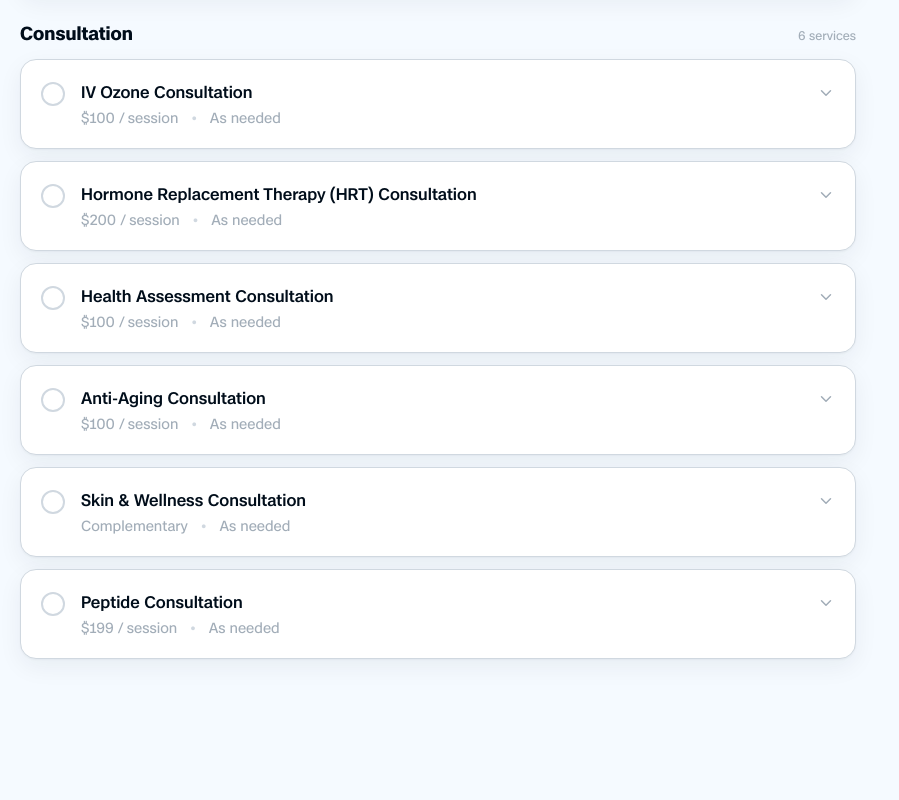
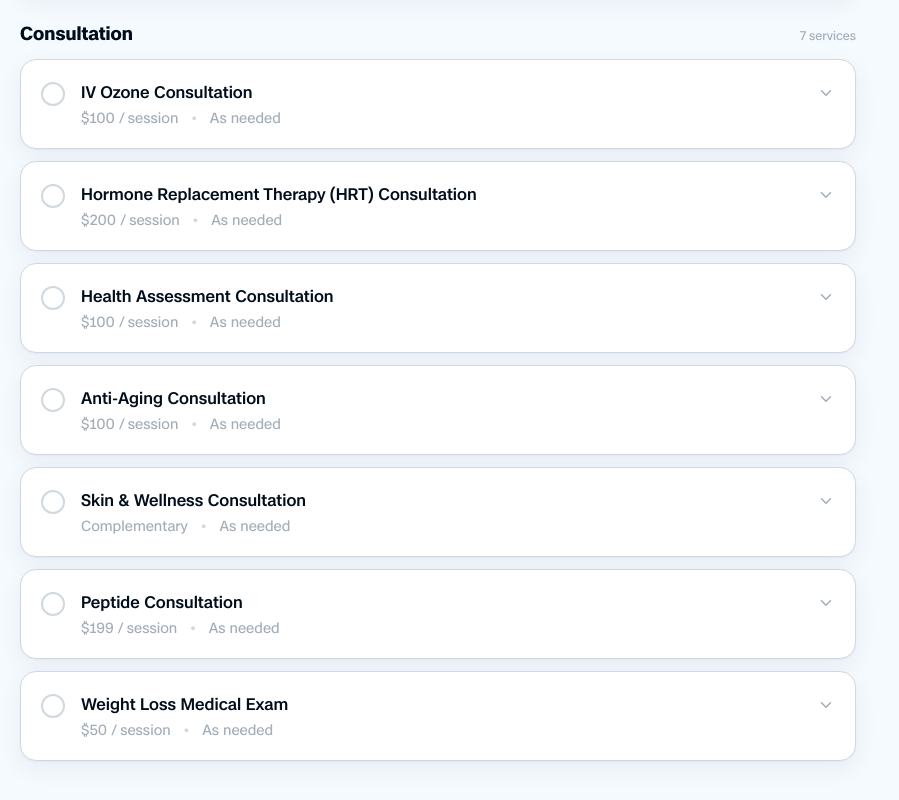
Before and after one commit to lailamoov/consultapp, a React (Vite) app: page / in a window 1280 px wide. Shown: the part 3702-4502 px from the top of the page, without its empty margins (0-899 px from the left). Before the commit the page ends 4401 px from the top, so only its background shows below. Built offline with nearby package versions, Linux system fonts and the light colour scheme.

Commit message:
Add Weight Loss Medical Exam consultation ($50)
Same treatment as the other 6 consultations: single session, no
custom price override.

```diff
--- a/src/data/services.ts
+++ b/src/data/services.ts
@@ -764,6 +764,23 @@ export const services: Service[] = [
     },
     standardBenefit: 'A personalized evaluation of your health history and goals to determine which peptide therapy, if any, is right for you.',
   },
+  {
+    id: 'weight-loss-medical-exam',
+    categoryId: 'consultation',
+    name: 'Weight Loss Medical Exam',
+    availability: 'all',
+    timingKey: null,
+    hideSessionQuantity: true,
+    disableCustomPrice: true,
+    pricing: { priceType: 'fixed', individualPrice: 50, sourceLabel: '$50' },
+    protocol: {
+      standardQuantity: 1,
+      frequencyLabel: 'As needed',
+      sessionIntervalDays: null,
+      isMaintenance: false,
+    },
+    standardBenefit: 'A medical exam to determine candidacy for weight loss medication such as Phentermine, Semaglutide, or Tirzepatide.',
+  },
 ];
 
 export function getServiceById(id: string): Service | undefined {
```
